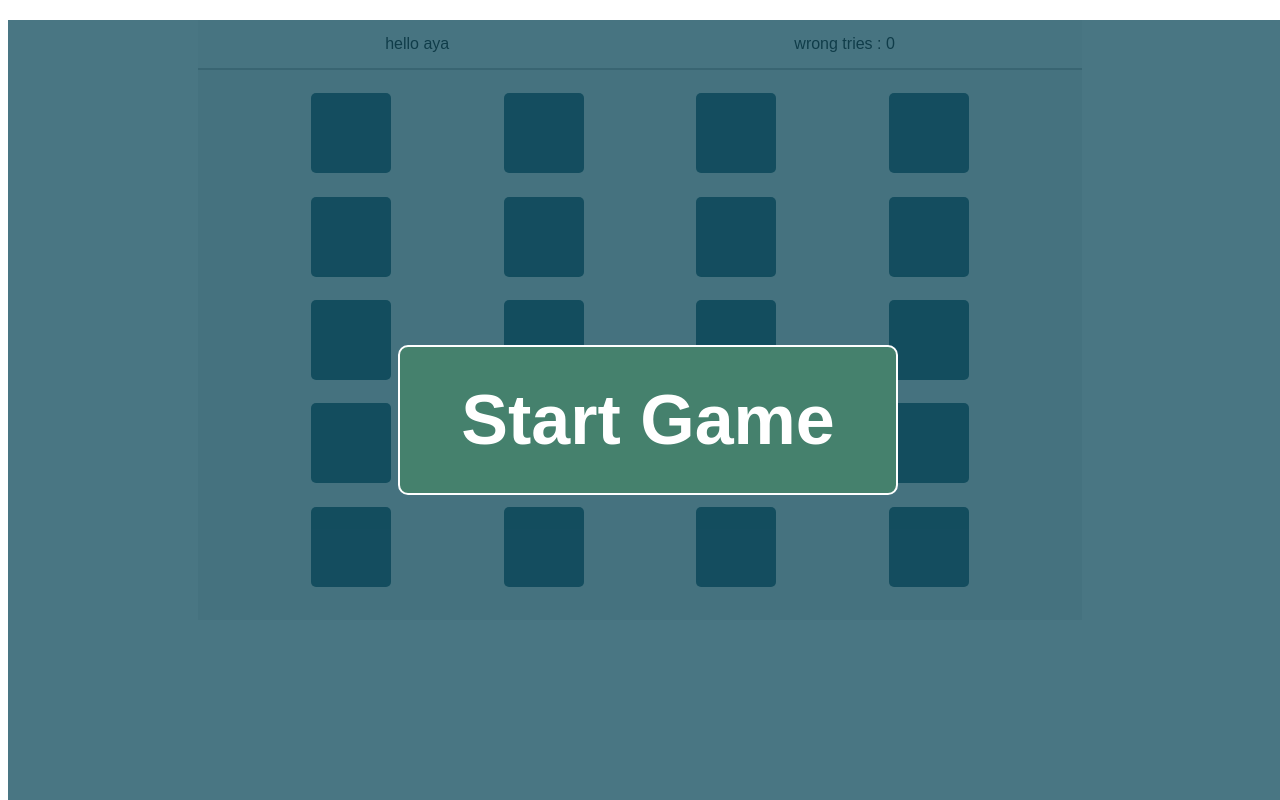
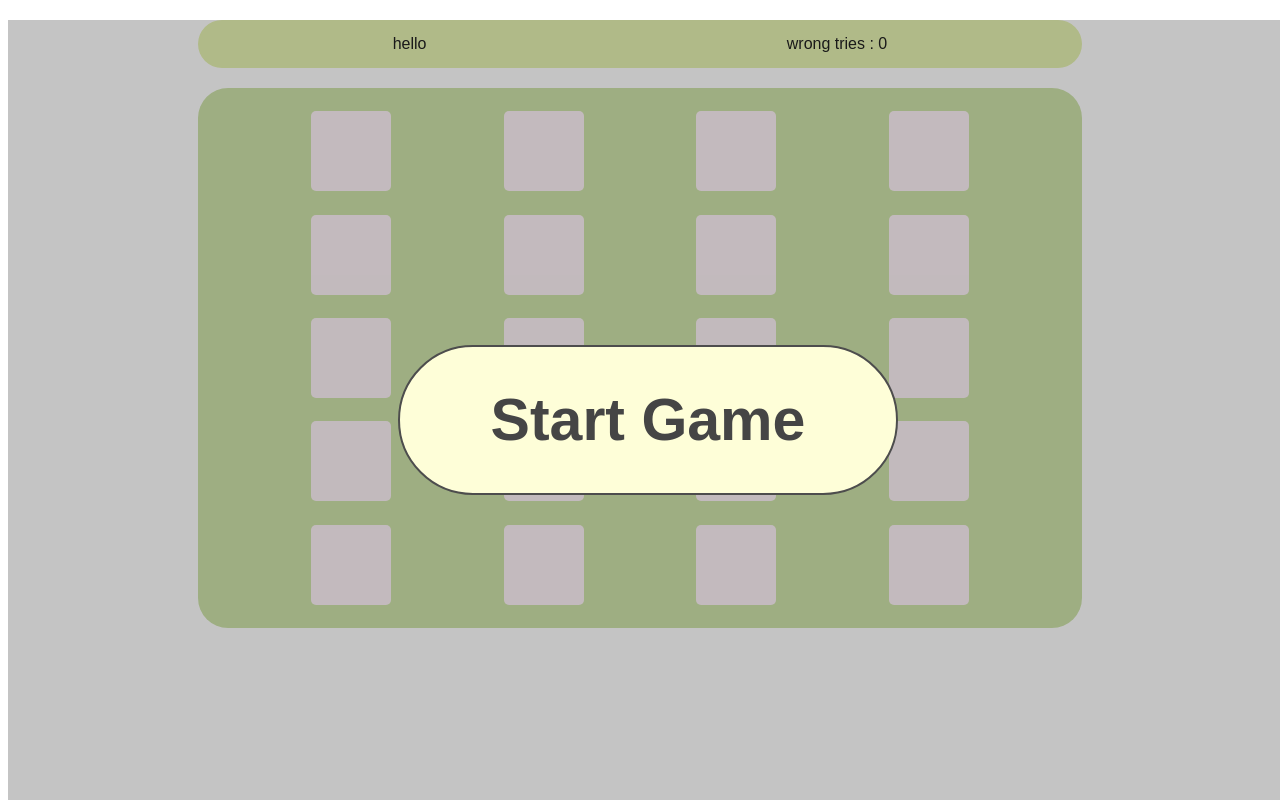
Before and after one commit to AyaKhellou/memory-cards, a plain HTML site: page index.html in a window 1280 px wide. Drawn offline with Linux system fonts and the light colour scheme.

Commit message:
update styling + icons

```diff
--- a/index.html
+++ b/index.html
@@ -15,131 +15,131 @@
     <div class="container">
         <div class="info-bar">
             <div class="name">
-                hello <span>aya</span>
+                hello <span></span>
             </div>
             <div class="tries">
                 wrong tries : <span>0</span>
             </div>
         </div>
         <div class="game-blocks">
-            <div class="block" brand="youtube">
+            <div class="block" fruit="apple">
                 <div class="face front"></div>
                 <div class="face back">
-                    <i class="fa-brands fa-youtube" style="color: #ff0000;"></i>
+                    <img src="/img/apple.png" alt="apple" width="60px">
                 </div>
             </div>
-            <div class="block" brand="youtube">
+            <div class="block" fruit="avocado">
                 <div class="face front"></div>
                 <div class="face back">
-                    <i class="fa-brands fa-youtube" style="color: #ff0000;"></i>
+                    <img src="/img/avocado.png" alt="avocado" width="60px">
                 </div>
             </div>
-            <div class="block" brand="facebook">
+            <div class="block" fruit="cherries">
                 <div class="face front"></div>
                 <div class="face back">
-                    <i class="fa-brands fa-facebook" style="color: #0091ff;"></i>
+                    <img src="/img/cherries.png" alt="cherries" width="60px">
                 </div>
             </div>
-            <div class="block" brand="facebook">
+            <div class="block" fruit="kiwi">
                 <div class="face front"></div>
                 <div class="face back">
-                    <i class="fa-brands fa-facebook" style="color: #0091ff;"></i>
+                    <img src="/img/food.png" alt="kiwi" width="60px">
                 </div>
             </div>
-            <div class="block" brand="tiktok">
+            <div class="block" fruit="orange">
                 <div class="face front"></div>
                 <div class="face back">
-                    <i class="fa-brands fa-tiktok" style="color: #000000;"></i>
+                    <img src="/img/orange.png" alt="orange" width="60px">
                 </div>
             </div>
-            <div class="block" brand="tiktok">
+            <div class="block" fruit="peach">
                 <div class="face front"></div>
                 <div class="face back">
-                    <i class="fa-brands fa-tiktok" style="color: #000000;"></i>
+                    <img src="/img/peach.png" alt="peach" width="60px">
                 </div>
             </div>
-            <div class="block" brand="spotify">
+            <div class="block" fruit="pear">
                 <div class="face front"></div>
                 <div class="face back">
-                    <i class="fa-brands fa-spotify" style="color: #25da64;"></i>
+                    <img src="/img/pear.png" alt="pear" width="60px">
                 </div>
             </div>
-            <div class="block" brand="spotify">
+            <div class="block" fruit="pineapple">
                 <div class="face front"></div>
                 <div class="face back">
-                    <i class="fa-brands fa-spotify" style="color: #25da64;"></i>
+                    <img src="/img/pineapple.png" alt="pineapple" width="60px">
                 </div>
             </div>
-            <div class="block" brand="snapchat">
+            <div class="block" fruit="strawberry">
                 <div class="face front"></div>
                 <div class="face back">
-                    <i class="fa-brands fa-snapchat" style="background-color: #FFD43B;"></i>
+                    <img src="/img/strawberry(2).png" alt="strawberry" width="60px">
                 </div>
             </div>
-            <div class="block" brand="snapchat">
+            <div class="block" fruit="watermelon">
                 <div class="face front"></div>
                 <div class="face back">
-                    <i class="fa-brands fa-snapchat" style="background-color: #FFD43B;"></i>
+                    <img src="/img/watermelon.png" alt="watermelon" width="60px">
                 </div>
             </div>
-            <div class="block" brand="pinterest">
+            <div class="block" fruit="apple">
                 <div class="face front"></div>
                 <div class="face back">
-                    <i class="fa-brands fa-pinterest" style="color: #ff1a1a;"></i>
+                    <img src="/img/apple.png" alt="apple" width="60px">
                 </div>
             </div>
-            <div class="block" brand="pinterest">
+            <div class="block" fruit="avocado">
                 <div class="face front"></div>
                 <div class="face back">
-                    <i class="fa-brands fa-pinterest" style="color: #ff1a1a;"></i>
+                    <img src="/img/avocado.png" alt="avocado" width="60px">
                 </div>
             </div>
-            <div class="block" brand="twitter">
+            <div class="block" fruit="cherries">
                 <div class="face front"></div>
                 <div class="face back">
-                    <i class="fa-brands fa-twitter" style="color: #74C0FC;"></i>
+                    <img src="/img/cherries.png" alt="cherries" width="60px">
                 </div>
             </div>
-            <div class="block" brand="twitter">
+            <div class="block" fruit="kiwi">
                 <div class="face front"></div>
                 <div class="face back">
-                    <i class="fa-brands fa-twitter" style="color: #74C0FC;"></i>
+                    <img src="/img/food.png" alt="kiwi" width="60px">
                 </div>
             </div>
-            <div class="block" brand="whatsapp">
+            <div class="block" fruit="orange">
                 <div class="face front"></div>
                 <div class="face back">
-                    <i class="fa-brands fa-whatsapp" style="color: #00c288;"></i>
+                    <img src="/img/orange.png" alt="orange" width="60px">
                 </div>
             </div>
-            <div class="block" brand="whatsapp">
+            <div class="block" fruit="peach">
                 <div class="face front"></div>
                 <div class="face back">
-                    <i class="fa-brands fa-whatsapp" style="color: #00c288;"></i>
+                    <img src="/img/peach.png" alt="peach" width="60px">
                 </div>
             </div>
-            <div class="block" brand="telegram">
+            <div class="block" fruit="pear">
                 <div class="face front"></div>
                 <div class="face back">
-                    <i class="fa-brands fa-telegram" style="color: #74C0FC;"></i>
+                    <img src="/img/pear.png" alt="pear" width="60px">
                 </div>
             </div>
-            <div class="block" brand="telegram">
+            <div class="block" fruit="pineapple">
                 <div class="face front"></div>
                 <div class="face back">
-                    <i class="fa-brands fa-telegram" style="color: #74C0FC;"></i>
+                    <img src="/img/pineapple.png" alt="pineapple" width="60px">
                 </div>
             </div>
-            <div class="block" brand="skype">
+            <div class="block" fruit="strawberry">
                 <div class="face front"></div>
                 <div class="face back">
-                    <i class="fa-brands fa-skype" style="color: #4aacf7;"></i>
+                    <img src="/img/strawberry(2).png" alt="strawberry" width="60px">
                 </div>
             </div>
-            <div class="block" brand="skype">
+            <div class="block" fruit="watermelon">
                 <div class="face front"></div>
                 <div class="face back">
-                    <i class="fa-brands fa-skype" style="color: #4aacf7;"></i>
+                    <img src="/img/watermelon.png" alt="watermelon" width="60px">
                 </div>
             </div>
         </div>
--- a/main.css
+++ b/main.css
@@ -6,7 +6,7 @@ body{
     font-family: Arial, Helvetica, sans-serif;
 }
 .start-page{
-    background-color: #144e5fc5;
+    background-color: #4d4d4d54;
     width: 100%;
     height: 100%;
     position: fixed;
@@ -19,22 +19,20 @@ body{
     transform: translate(50%,50%);
     width: 500px;
     height: 150px;
-    background-color: #45816d;
-    color: white;
+    background-color: #fefed8;
+    color: #454545;
     font-weight: bold;
-    font-size: 70px;
+    font-size: 59px;
     cursor: pointer;
-    border: 2px solid white;
-    border-radius: 10px;
+    border: 2px solid #4d4d4d;
+    border-radius: 79px;
 }
 .start-page .start:hover{
-    background-color: #2f8a6b;
+    background-color: #ececa6;
 
 }
 .container{
-    background-color: #eee;
     width: 70%;
-    height: 600px;
     margin: 20px auto;
 }
 .container .info-bar{
@@ -42,15 +40,18 @@ body{
     justify-content: space-around;
     align-items: center;
     padding: 15px;
-    background-color: #f7f6f6;
-    border-bottom: 2px solid #b8b6b6;
+    background-color: #e1efa5;
+    border-radius: 30px;
+    margin-bottom: 20px;
 }
 .container .game-blocks{
     display: grid;
     grid-template-columns: auto auto auto auto;
-    justify-content:space-evenly;
+    justify-content: space-evenly;
     align-content: space-evenly;
     height: 540px;
+    background-color: #c6de9d;
+    border-radius: 30px;
 }
 .container .game-blocks.no-clicking{
     pointer-events: none;
@@ -67,7 +68,7 @@ body{
 }
 .container .game-blocks .block .face{
     position: absolute;
-    background-color: #144d5f;
+    background-color: #fdf0f5;
     font-weight: bold;
     font-size: 50px;
     text-align: center;
--- a/main.js
+++ b/main.js
@@ -39,8 +39,6 @@ start.onclick = ()=>{
 
     flip();
 }
-
-
 
 //add question mark on all cards
 function questionMarks() {
@@ -138,14 +136,14 @@ function stopClicking(){
 //check if two cards similar
 function checkCards(selectedCards){
 
-    //get cards brand attr
+    //get cards fruit attr
     let arr = Array.from(selectedCards).map(card => {
 
-        return card.getAttribute("brand");
+        return card.getAttribute("fruit");
 
     });
 
-    //check if the two brands are the same
+    //check if the two fruits are the same
 
     setTimeout(() => {
 
```
Also changed, not shown: img/apple.png (added), img/avocado.png (added), img/cherries.png (added), img/food.png (added), img/orange.png (added), img/peach.png (added), img/pear.png (added), img/pineapple.png (added), img/strawberry(2).png (added), img/watermelon.png (added).
